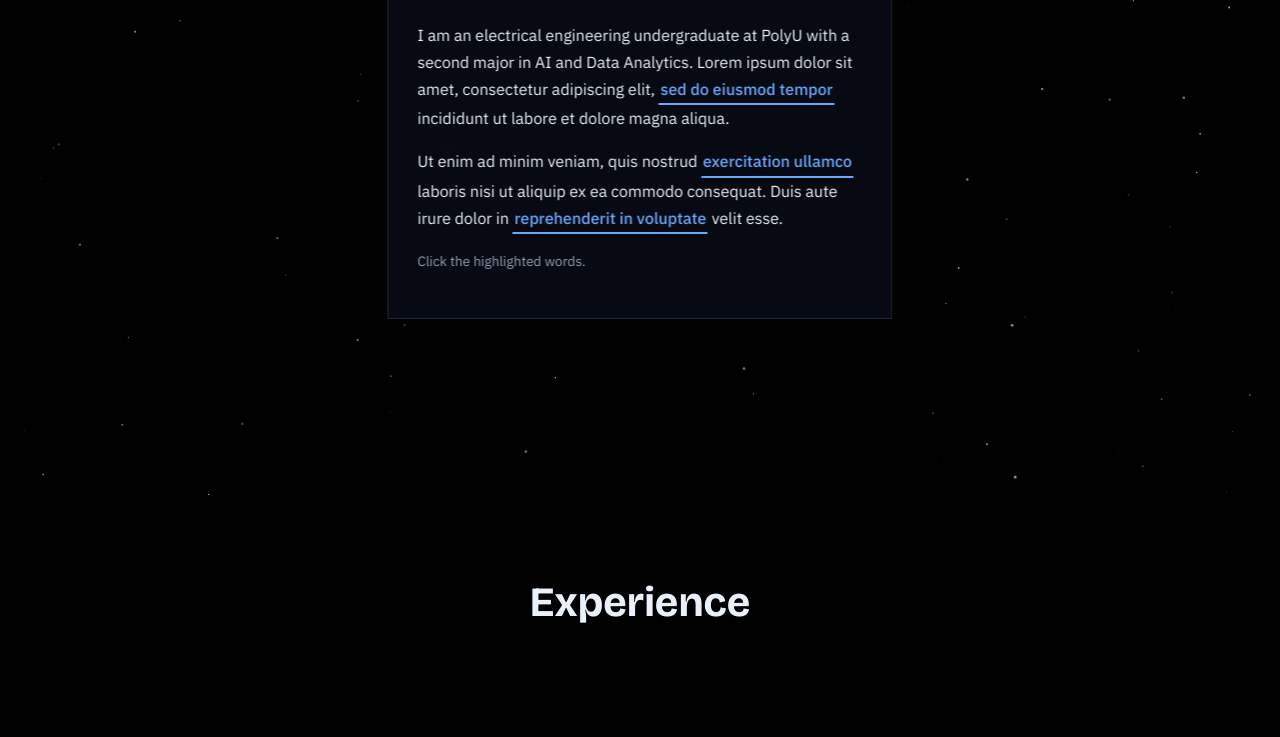
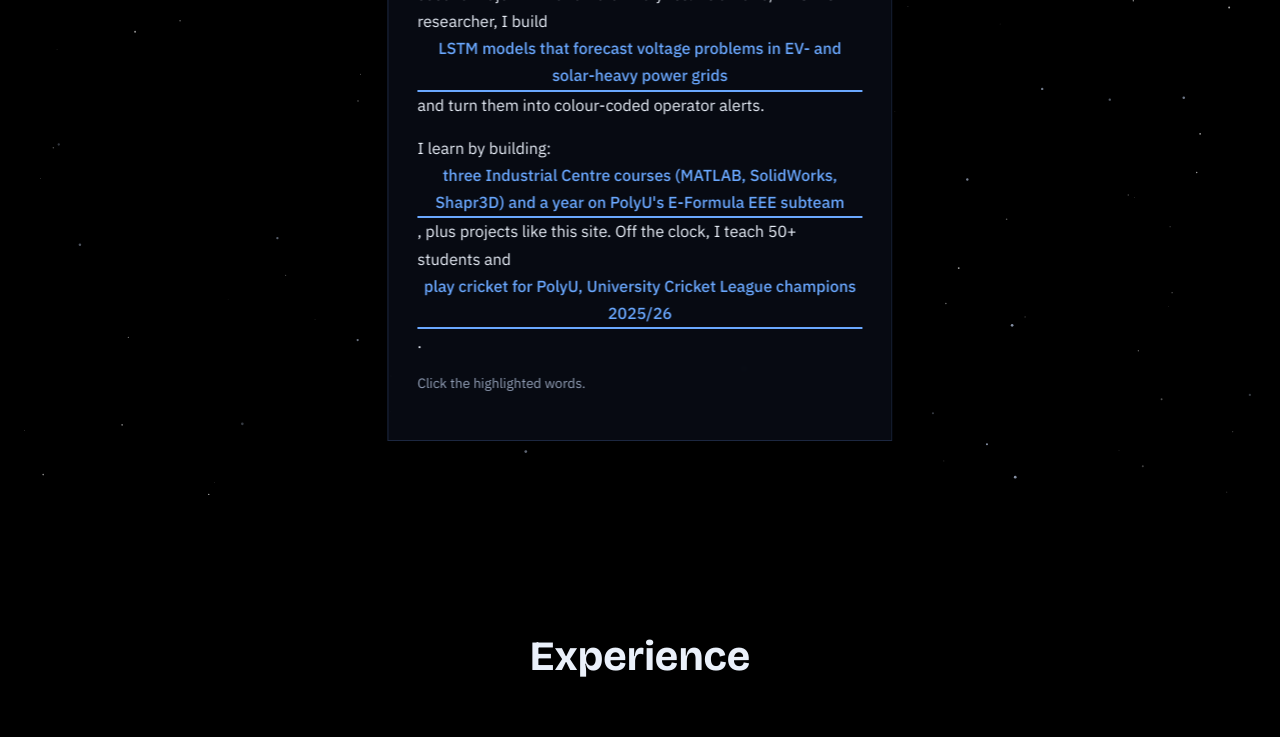
Before and after one commit to amanyoosuf/amanyoosuf.github.io, a React (Vite) app: page / in a window 1280 px wide. Shown: the part 300-1037 px from the top of the page. Built offline with nearby package versions, Linux system fonts and the light colour scheme.

Commit message:
Update App.jsx

```diff
--- a/src/App.jsx
+++ b/src/App.jsx
@@ -44,15 +44,15 @@ export default function App() {
           <Story side="left" photos={[
             { id: "w1", file: "who-1.jpg", r: -4 }, { id: "w2", file: "who-2.jpg", r: 3 }, { id: "w3", file: "who-3.jpg", r: -2 },
           ]}>
-            <p>I am an electrical engineering undergraduate at PolyU with a second major in AI and Data Analytics. Lorem ipsum dolor sit amet, consectetur adipiscing elit, <Hl id="w1">sed do eiusmod tempor</Hl> incididunt ut labore et dolore magna aliqua.</p>
-            <p>Ut enim ad minim veniam, quis nostrud <Hl id="w2">exercitation ullamco</Hl> laboris nisi ut aliquip ex ea commodo consequat. Duis aute irure dolor in <Hl id="w3">reprehenderit in voluptate</Hl> velit esse.</p>
+            <p>I'm an electrical engineering undergraduate at PolyU with a second major in AI and Data Analytics. As a 2026/27 URIS researcher, I build <Hl id="w1">LSTM models that forecast voltage problems in EV- and solar-heavy power grids</Hl> and turn them into colour-coded operator alerts.</p>
+            <p>I learn by building: <Hl id="w2">three Industrial Centre courses (MATLAB, SolidWorks, Shapr3D) and a year on PolyU's E-Formula EEE subteam</Hl>, plus projects like this site. Off the clock, I teach 50+ students and <Hl id="w3">play cricket for PolyU, University Cricket League champions 2025/26</Hl>.</p>
             <p className="hint">Click the highlighted words.</p>
           </Story>
         </Section>
 
         <Section id="experience" title="Experience">
           <Story side="right" photos={[{ id: "e1", file: "exp-1.jpg", r: 3 }]}>
-            <h3>URIS Research, PolyU <small>2026 to present</small></h3>
+            <h3>Undergraduate Research & Innovation Scheme, PolyU Graduate School<small>2026 to present</small></h3>
             <p>Lorem ipsum dolor sit amet, <Hl id="e1">data-driven state estimation</Hl> consectetur adipiscing elit, sed do eiusmod tempor incididunt ut labore.</p>
           </Story>
           <Story side="left" photos={[{ id: "e2", file: "exp-2.jpg", r: -3 }]}>
```
